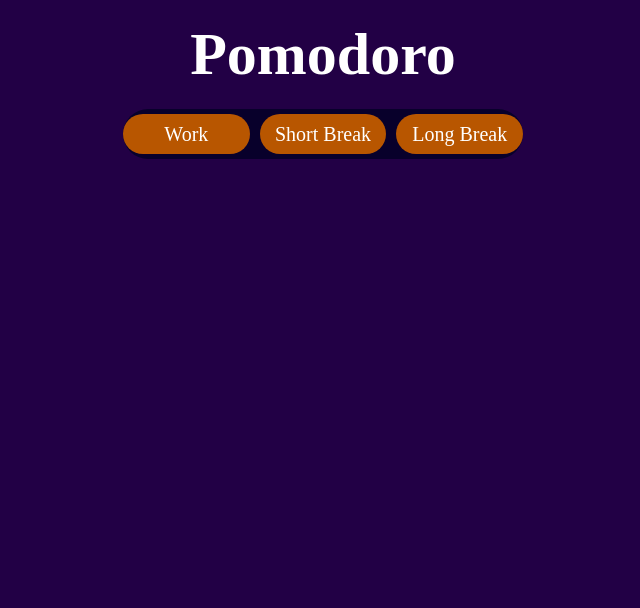
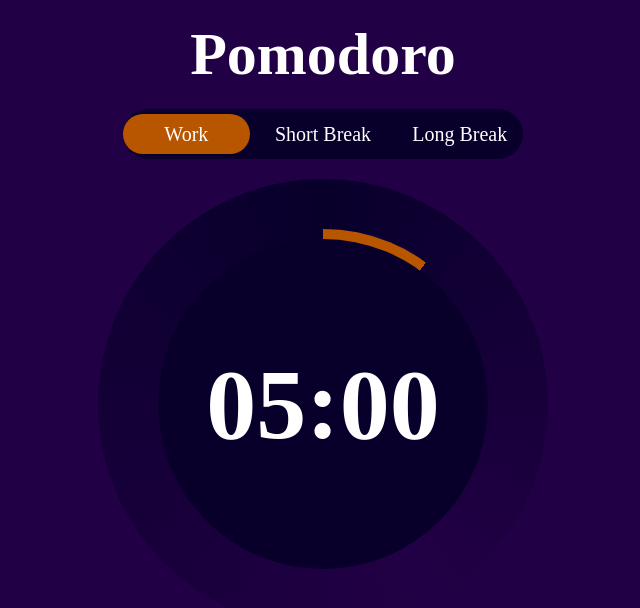
Before and after one commit to Texterly/Pomodoro-app, a React (Create React App) app: page / in a window 1280 px wide. Shown: the top 608 px of the page, without its empty margins (317-957 px from the left). Built offline with nearby package versions, Linux system fonts and the light colour scheme.

Commit message:
added Clock component

```diff
--- a/src/App.jsx
+++ b/src/App.jsx
@@ -1,12 +1,14 @@
 import React from 'react';
 import styled from 'styled-components';
 import Tags from './components/Tags/Tags';
+import Timer from './components/Timer/Timer';
 
 function App() {
   return (
     <>
       <Title>Pomodoro</Title>
       <Tags />
+      <Timer />
     </>
   );
 }
--- a/src/components/Tags/Tags.jsx
+++ b/src/components/Tags/Tags.jsx
@@ -1,10 +1,15 @@
-import React from 'react';
-import styled from 'styled-components';
+import React, { useState } from 'react';
+import styled, { css } from 'styled-components';
 
 function Tags() {
+  const [activeTag, setActiveTag] = useState(0);
+  const handleTagClick = (index) => {
+    setActiveTag(index);
+  };
+
   return (
     <TagsContainer>
-      {['Work', 'Short Break', 'Long Break'].map((tag, i) => (<Tag key={i}>{tag}</Tag>))}
+      {['Work', 'Short Break', 'Long Break'].map((tag, i) => (<Tag onClick={() => handleTagClick(i)} activeTag={activeTag === i} key={i}>{tag}</Tag>))}
     </TagsContainer>
   );
 }
@@ -12,7 +17,7 @@ function Tags() {
 export default Tags;
 
 const TagsContainer = styled.div`
-    background: #08002b;
+    background: ${(props) => props.theme.colors.secondary};
     height: 5rem;
     width: 40rem;
     margin: 0 auto;
@@ -29,5 +34,9 @@ const Tag = styled.button`
     border-radius: 5rem;
     flex: 1;
     font-size: 2rem;
-    background: #b85600;
+
+    ${({ activeTag }) => activeTag && css`
+    background: ${(props) => props.theme.colors.primary};
+    `}
+
 `;
--- /dev/null
+++ b/src/components/Timer/CircularProgress/CircularProgress.jsx
@@ -0,0 +1,35 @@
+import React, { useState } from 'react';
+import styled from 'styled-components';
+import Clock from './Clock/Clock';
+
+function CircularProgress() {
+  const [progress, setProgress] = useState(10);
+
+  return (
+    <OuterCircle progress={progress}>
+      <InnerCircle>
+        <Clock />
+      </InnerCircle>
+    </OuterCircle>
+  );
+}
+
+export default CircularProgress;
+
+const OuterCircle = styled.div`
+    width: 35rem;
+    height: 35rem;
+    border-radius: 50%;
+    display: grid;
+    place-items: center;
+    background: conic-gradient(${(props) => props.theme.colors.primary} ${({ progress }) => progress}%, transparent ${({ progress }) => progress}%);
+`;
+
+const InnerCircle = styled.div`
+    width: 33rem;
+    height: 33rem;
+    background: ${(props) => props.theme.colors.secondary};
+    border-radius: 50%;
+    display: grid;
+    place-items: center;
+`;
--- /dev/null
+++ b/src/components/Timer/CircularProgress/Clock/Clock.jsx
@@ -0,0 +1,20 @@
+import React from 'react';
+import styled from 'styled-components';
+
+function Clock() {
+  return (
+    <ClockContainer>
+      <TimerText>05:00</TimerText>
+    </ClockContainer>
+  );
+}
+
+export default Clock;
+
+const ClockContainer = styled.div`
+
+`;
+
+const TimerText = styled.h3`
+    font-size: 10rem;
+`;
--- /dev/null
+++ b/src/components/Timer/Timer.jsx
@@ -0,0 +1,28 @@
+import React from 'react';
+import styled from 'styled-components';
+import CircularProgress from './CircularProgress/CircularProgress';
+
+function Timer() {
+  return (
+    <TimerContainer>
+      <CircularProgress />
+    </TimerContainer>
+  );
+}
+
+export default Timer;
+
+const TimerContainer = styled.div`
+    background: conic-gradient(
+      ${(props) => props.theme.colors.secondary},
+      ${(props) => props.theme.colors.bg} 150deg,
+      ${(props) => props.theme.colors.secondary}
+    );
+    width: 45rem;
+    height: 45rem;
+    margin: 2rem auto;
+    border-radius: 50%;
+    display: grid;
+    place-items: center;
+    box-shadow: -50px -50px 150px rgba(158, 158, 158, 0.2), 50px -10px, 100px rgba(0, 0, 0, 0.5);
+`;
--- a/src/index.jsx
+++ b/src/index.jsx
@@ -1,6 +1,6 @@
 import React from 'react';
 import ReactDOM from 'react-dom/client';
-import { createGlobalStyle } from 'styled-components';
+import { createGlobalStyle, ThemeProvider } from 'styled-components';
 import App from './App';
 
 const GlobalStyle = createGlobalStyle`
@@ -12,7 +12,7 @@ const GlobalStyle = createGlobalStyle`
   }
 
   html,body {
-    background-color: #220045;
+    background-color: ${(props) => props.theme.colors.bg};
     font-size: 62.5%;
   }
 
@@ -22,10 +22,20 @@ const GlobalStyle = createGlobalStyle`
   }
 `;
 
+const theme = {
+  colors: {
+    primary: '#b85600',
+    secondary: '#08002b',
+    bg: '#220045',
+  },
+};
+
 const root = ReactDOM.createRoot(document.getElementById('root'));
 root.render(
   <React.StrictMode>
-    <GlobalStyle />
-    <App />
+    <ThemeProvider theme={theme}>
+      <GlobalStyle />
+      <App />
+    </ThemeProvider>
   </React.StrictMode>,
 );
```
Also changed, not shown: 1 other file (tests, documents, lock files or other folders).
